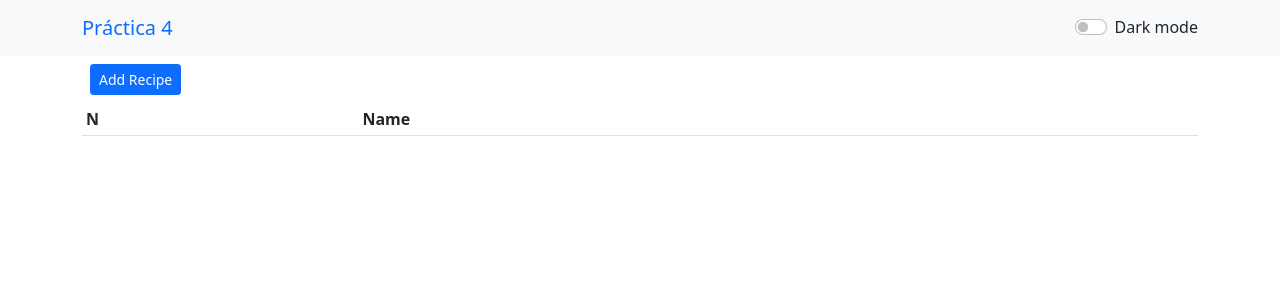
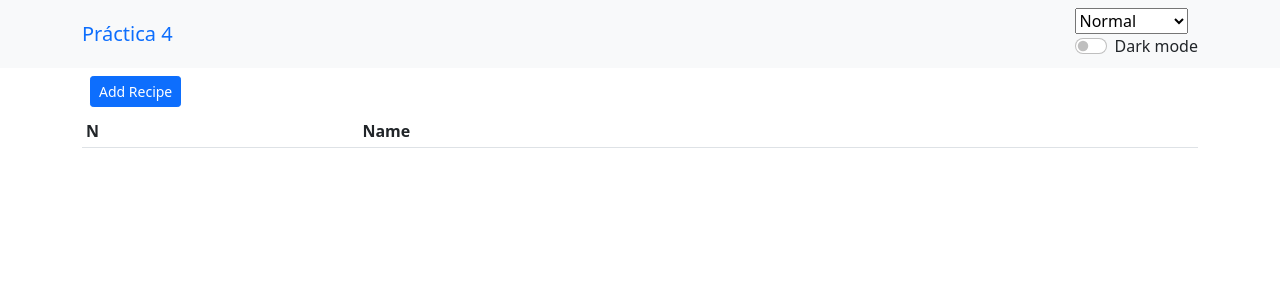
Before and after one commit to mariolopg/DAI-UGR, a Flask app: page / in a window 1280 px wide. Shown: the top 300 px of the page. Run offline with Flask 2, Linux system fonts and the light colour scheme; data that the repository does not hold is empty; some libraries are stand-ins or nearby versions.

Commit message:
change font size

```diff
--- a/P4/app/templates/base.html
+++ b/P4/app/templates/base.html
@@ -16,14 +16,21 @@
         <script src="https://kit.fontawesome.com/35f230cea2.js" crossorigin="anonymous"></script>
     </head>
 
-    <body id="body">
+    <body id="body" class="fs-6">
     <nav class="navbar navbar-expand-lg bg-light" id="navbar">
         <div class="container">
             <a class="navbar-brand" href="/">Práctica 4</a>
-            <form class="form-check form-switch mr-5">
-                <label class="custom-control-label">Dark mode</label>
-                <input type="checkbox" class="form-check-input" id="switchMode" onclick="changeMode()">
-            </form>
+            <div>
+                <select class="select" id="fontSize" onchange="changeFontSize()">
+                    <option value="fs-1">Muy grande</option>
+                    <option value="fs-3">Grande</option>
+                    <option value="fs-6">Normal</option>
+                  </select>
+                  <form class="form-check form-switch mr-5">
+                    <label class="custom-control-label">Dark mode</label>
+                    <input type="checkbox" class="form-check-input" id="switchMode" onclick="changeMode()">
+                </form>
+            </div>
         </div>
     </nav>
 
@@ -34,16 +41,26 @@
 
     <script>
         window.onload = function(){
-            let mode = localStorage.getItem('darkMode')
+            var mode = localStorage.getItem('darkMode')
+            var fontSize = localStorage.getItem('fontSize')
 
-            if(mode == null){
+            if(fontSize == null){
+                document.getElementById("fontSize").value = "fs-6"
+                localStorage.setItem('fontSize', 'fs-6')
+            }
+            else{
+                document.getElementById("fontSize").value = fontSize
+                document.getElementById("body").classList.toggle(fontSize)
+            }
+
+            if(mode == null)
                 localStorage.setItem('darkMode', false)
-            }
             else
                 if (mode == 'true'){
                     document.getElementById("switchMode").checked = true
                     changeColors()
                 }
+
         }
 
         function changeMode() {
@@ -64,6 +81,15 @@
             var navbar = document.getElementById("navbar")
             navbar.classList.toggle("bg-dark")
         }
+
+        function changeFontSize() {
+            let oldFontSize = localStorage.getItem('fontSize')
+            let fontSize = document.getElementById("fontSize").value
+            document.getElementById("body").classList.toggle(oldFontSize)
+            document.getElementById("body").classList.toggle(fontSize)
+            localStorage.setItem('fontSize', fontSize)
+        }
+
     </script>
 
     {% block script %}
```
